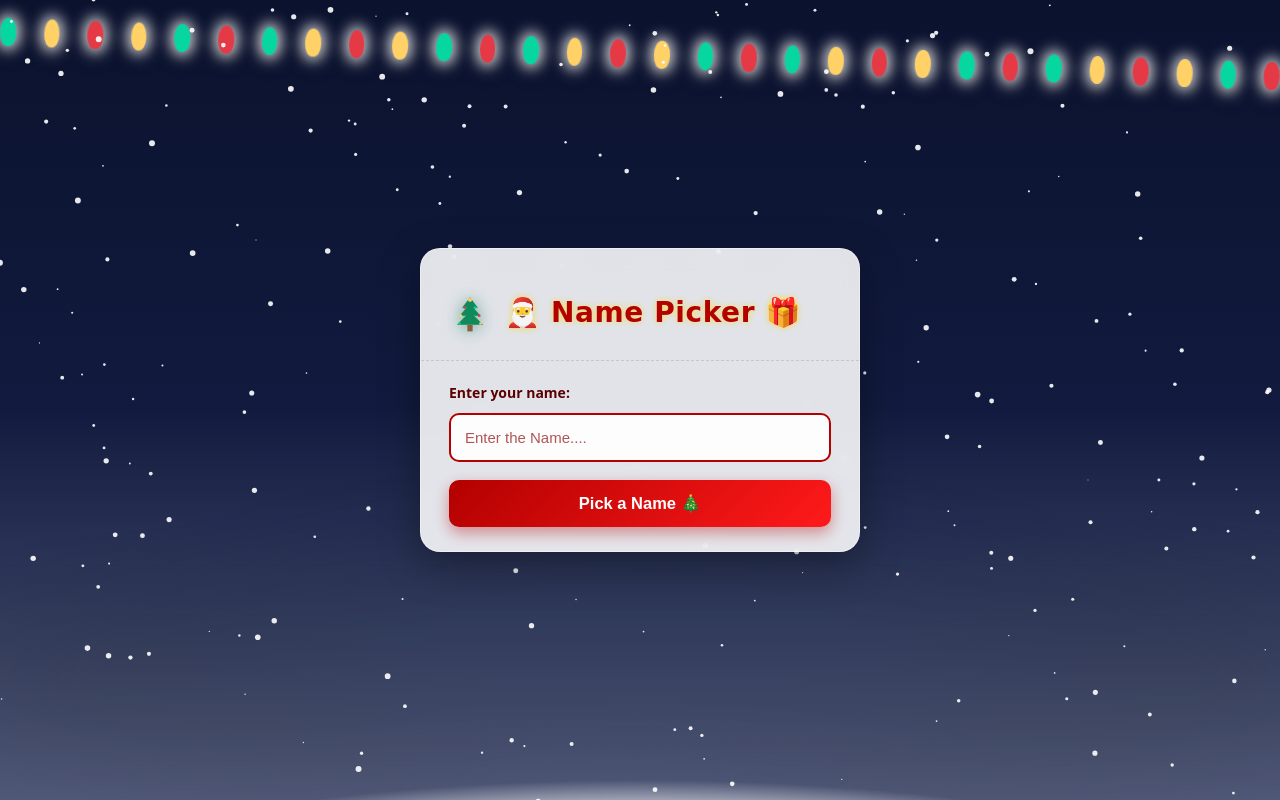
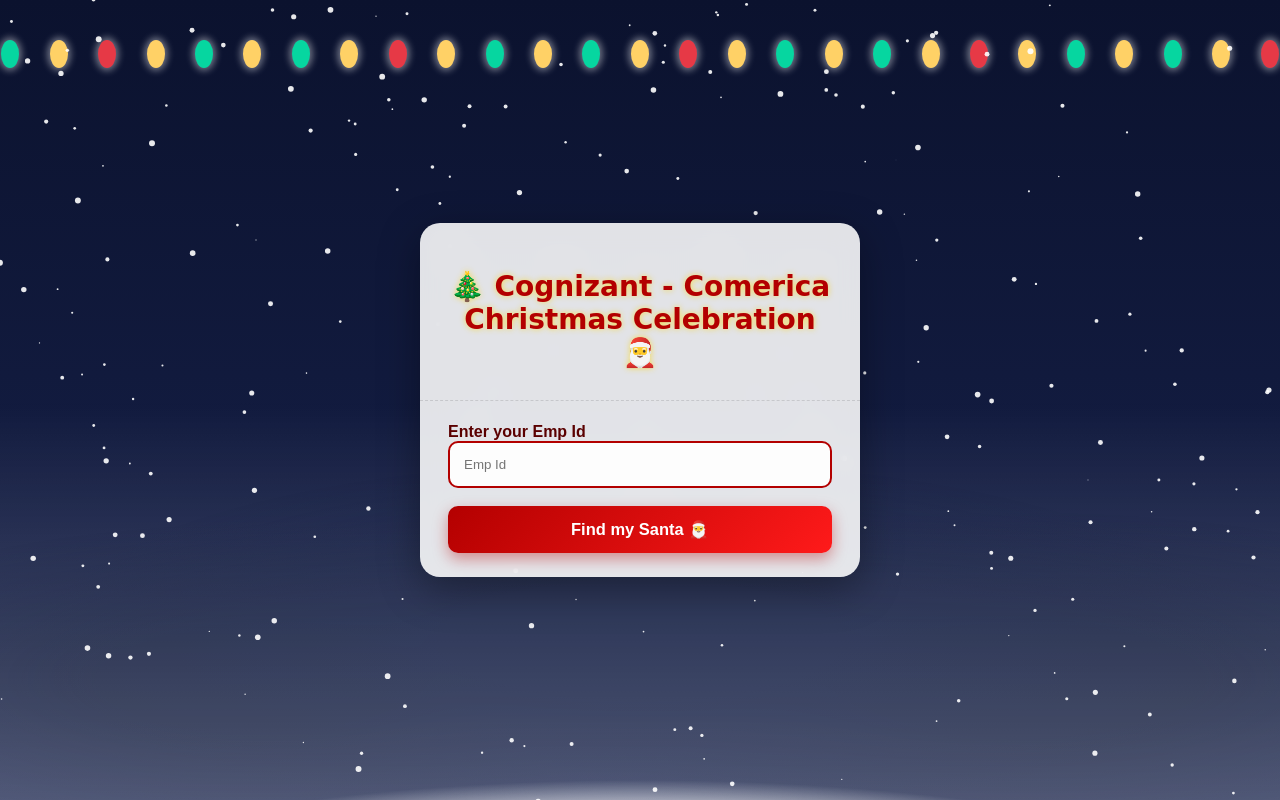
Before and after one commit to Abhiram911/Random_picker_Py, a Flask app: page / in a window 1280 px wide. Run offline with Flask 3, Linux system fonts and the light colour scheme.

Commit message:
Init commit

```diff
--- a/app.py
+++ b/app.py
@@ -85,7 +85,7 @@
         # ✅ Already assigned?
         if emp_id in assigned:
             receiver_name = employees[assigned[emp_id]]
-            result = f"You have already drawn: {receiver_name}"
+            result = f"You have already drawn"
             return render_template("index.html", result=result)
 
         # ✅ Find available receivers
--- a/templates/index.html
+++ b/templates/index.html
@@ -1,40 +1,37 @@
-
 <!DOCTYPE html>
 <html lang="en">
 <head>
   <meta charset="UTF-8" />
   <meta name="viewport" content="width=device-width, initial-scale=1" />
-  <title>🎅 Name Picker</title>
+  <title>🎄 Cognizant × Comerica Christmas Celebration 🎅</title>
 
-  <!-- Google Font -->
   <style>
     :root{
       --bg1: #0b122e;
       --bg2: #18234e;
-      --accent: #e63946;     /* festive red */
-      --gold: #ffd166;       /* warm gold */
-      --mint: #06d6a0;       /* ornament green */
+      --accent: #e63946;
+      --gold: #ffd166;
+      --mint: #06d6a0;
       --white: #ffffff;
-      --glass: rgba(255,255,255,0.12);
-      --glass-strong: rgba(255,255,255,0.2);
       --shadow: rgba(0,0,0,0.35);
       --card-bg: rgba(255,255,255,0.88);
     }
+
     * { box-sizing: border-box }
     html, body { height: 100%; }
     body {
       margin: 0;
-      overflow: hidden; /* immersive scene */
-      font-family: 'Poppins', system-ui, -apple-system, Segoe UI, Roboto, Arial, sans-serif;
+      overflow: hidden;
+      font-family: 'Poppins', sans-serif;
       color: var(--white);
       background: linear-gradient(180deg, var(--bg1), var(--bg2));
     }
 
-    /* Parallax scene */
+    /* Parallax */
     .scene { position: fixed; inset: 0; perspective: 1000px; }
-    .layer { position: absolute; inset: 0; background-size: cover; background-position: center; will-change: transform; }
+    .layer { position: absolute; inset: 0; background-size: cover; background-position: center; }
 
-    /* Starry sky */
+    /* Stars */
     .stars::before, .stars::after {
       content: ""; position: absolute; inset: 0;
       background-image:
@@ -44,11 +41,10 @@
         radial-gradient(1.8px 1.8px at 85% 60%, #fff8, transparent 50%),
         radial-gradient(1.2px 1.2px at 15% 75%, #fff8, transparent 50%);
       animation: twinkle 6s linear infinite;
-      opacity: 0.8;
     }
     @keyframes twinkle { 0%,100%{ opacity:0.7 } 50%{ opacity:1 } }
 
-    /* Distant mountains silhouette */
+    /* Mountains */
     .mountains {
       background:
         radial-gradient(1000px 300px at 50% 80%, #0f1a3f 20%, transparent 60%),
@@ -58,200 +54,183 @@
       opacity: 0.7;
     }
 
-    /* Foreground snowy ground */
+    /* Snow ground */
     .snow-ground {
       background:
         linear-gradient(to top, rgba(255,255,255,0.25), transparent 50%),
         radial-gradient(1200px 300px at 50% 120%, #fff 45%, transparent 60%);
-      transform: translateZ(0);
     }
 
-    /* Garland lights across top */
-    .garland { position: absolute; top: 0; left: 0; width: 100%; height: 120px; pointer-events: none; }
-    .bulbs { position: absolute; top: 40px; left: 0; width: 100%; display: flex; justify-content: space-around; gap: 28px; transform: rotate(2deg); filter: drop-shadow(0 4px 6px var(--shadow)); }
-    .bulb { width: 18px; height: 28px; border-radius: 50% 50% 46% 46%; background: var(--gold); animation: glow 1.8s ease-in-out infinite; }
+    /* Garland */
+    .garland { position: absolute; top: 0; width: 100%; height: 120px; }
+    .bulbs { position: absolute; top: 40px; width: 100%; display: flex; justify-content: space-around; gap: 28px; }
+    .bulb { width: 18px; height: 28px; border-radius: 50%; animation: glow 1.8s infinite; }
     .bulb:nth-child(odd){ background: var(--mint) }
     .bulb:nth-child(3n){ background: var(--accent) }
-    @keyframes glow { 0%,100% { box-shadow: 0 0 0px rgba(255,255,255,0.0) } 50% { box-shadow: 0 0 18px 6px currentColor } }
+    .bulb:nth-child(2n){ background: var(--gold) }
+    @keyframes glow { 50% { box-shadow: 0 0 18px 6px currentColor } }
 
-    /* Santa sleigh animation */
-    .santa {    position: absolute;
+    /* Santa */
+    .santa {
+      position: absolute;
       top: 10%;
       left: -25%;
       width: 260px;
-    height: auto;
-
-    animation: flySanta 18s ease-in-out infinite,
-               santaFloat 3.5s ease-in-out infinite;
-    opacity: 0.95;
-
+      animation: flySanta 18s ease-in-out infinite, santaFloat 3.5s ease-in-out infinite;
       filter: drop-shadow(0 8px 12px rgba(0,0,0,0.4));
-    transform-origin: center;}
-    @keyframes fly {
-      0%   { transform: translateX(0) translateY(0) scale(1) }
-      40%  { transform: translateX(60vw) translateY(-5vh) scale(1.05) }
-      70%  { transform: translateX(110vw) translateY(3vh) scale(0.95) }
-      100% { transform: translateX(140vw) translateY(-2vh) scale(1) }
     }
 
-    /* Snowfall canvas */
+    @keyframes flySanta {
+      0% { transform: translateX(0) translateY(0) scale(1) rotate(-2deg); opacity: 0; }
+      10% { opacity: 1; }
+      30% { transform: translateX(40vw) translateY(-6vh) scale(1.05) rotate(2deg); }
+      55% { transform: translateX(85vw) translateY(2vh) scale(0.98) rotate(-1deg); }
+      80% { transform: translateX(120vw) translateY(-3vh) scale(1.03) rotate(1deg); }
+      100% { transform: translateX(150vw) translateY(0) scale(1); opacity: 0; }
+    }
+
+    @keyframes santaFloat {
+      0% { transform: translateY(0); }
+      50% { transform: translateY(-10px); }
+      100% { transform: translateY(0); }
+    }
+
+    /* Snow Canvas */
     #snow { position: fixed; inset: 0; pointer-events: none; }
 
-    /* Centered container */
+    /* Card */
     .container { position: relative; z-index: 10; min-height: 100vh; display: grid; place-items: center; padding: 24px; }
 
-    /* Frosted glass card (your Name Picker) */
     .card {
       width: 100%; max-width: 440px;
       background: var(--card-bg);
       color: #291313;
-      border: 1px solid rgba(255,255,255,0.4);
-      backdrop-filter: blur(12px) saturate(130%);
       border-radius: 20px;
       box-shadow: 0 12px 40px var(--shadow);
-      overflow: hidden;
+      backdrop-filter: blur(12px);
       animation: fadeIn 0.8s ease-out;
     }
+
     .card-header {
       padding: 28px 28px 12px;
       display: flex; align-items: center; gap: 14px;
       border-bottom: 1px dashed rgba(0,0,0,0.12);
     }
-    .tree {
-      width: 42px; height: 42px; position: relative;
-      filter: drop-shadow(0 2px 4px #0002);
-      animation: treeGlow 2.4s ease-in-out infinite;
-    }
-    @keyframes treeGlow { 0%,100%{ filter: drop-shadow(0 2px 4px #0002) } 50%{ filter: drop-shadow(0 0 12px #0f8a5b) } }
+
     .title {
       font-family: 'Snowburst One', cursive;
-      font-size: 28px; letter-spacing: 0.6px;
+      font-size: 28px;
+      text-align: center;
+      width: 100%;
       color: #b30000;
-      text-shadow: 0 0 6px rgba(255, 215, 0, 0.65);
+      text-shadow: 0 0 6px rgba(255,215,0,0.65);
     }
 
     .card-body { padding: 22px 28px 24px; }
-    label {
-      font-weight: 600; color: #5a0000; display: block; text-align: left;
-      margin-bottom: 6px; font-size: 14px;
+
+    label { font-weight: 600; color: #5a0000; margin-bottom: 6px; }
+
+    .input {
+      width: 100%; padding: 14px;
+      border: 2px solid #b30000; border-radius: 10px;
+      background: rgba(255,255,255,0.95);
+      transition: 0.25s;
     }
-    .input {
-      width: 100%; padding: 14px; margin-top: 5px;
-      border: 2px solid #b30000; border-radius: 10px; font-size: 15px; outline: none;
-      transition: 0.25s; background: rgba(255,255,255,0.95); color: #1a1a1a;
-    }
-    .input::placeholder { color: #8b0000aa; }
+
     .input:focus {
       border-color: #ff4d4d;
-      box-shadow: 0 0 10px rgba(255, 0, 0, 0.35);
+      box-shadow: 0 0 10px rgba(255,0,0,0.35);
       transform: scale(1.02);
     }
 
     .btn {
       margin-top: 18px; padding: 14px; width: 100%;
       background: linear-gradient(135deg, #b30000, #ff1a1a);
-      color: #fff; border: none; border-radius: 10px; font-size: 16.5px;
-      cursor: pointer; transition: 0.25s; font-weight: 700;
-      box-shadow: 0 6px 15px rgba(179, 0, 0, 0.4);
+      color: #fff; border: none; border-radius: 10px;
+      font-size: 16.5px; font-weight: 700;
+      cursor: pointer; transition: 0.25s;
+      box-shadow: 0 6px 15px rgba(179,0,0,0.4);
     }
+
     .btn:hover {
       background: linear-gradient(135deg, #ff1a1a, #b30000);
       transform: translateY(-3px);
-      box-shadow: 0 10px 20px rgba(179, 0, 0, 0.5);
+      box-shadow: 0 10px 20px rgba(179,0,0,0.5);
     }
 
     .msg, .result {
-      margin-top: 18px; padding: 12px; border-radius: 10px; font-weight: 600;
+      margin-top: 18px; padding: 12px;
+      border-radius: 10px; font-weight: 600;
       animation: fadeIn 0.5s ease-out;
     }
-    .msg {
-      color: #b71c1c; background: #ffebee; border-left: 5px solid #b71c1c;
-    }
-    .result {
-      color: #1b5e20; background: #e8f5e9; border-left: 5px solid #1b5e20;
-    }
 
-    /* Decorative emoji above card */
+    .msg { background: #ffebee; color: #b71c1c; border-left: 5px solid #b71c1c; }
+    .result { background: #e8f5e9; color: #1b5e20; border-left: 5px solid #1b5e20; }
 
-    /* Fade-in animation */
     @keyframes fadeIn { from { opacity: 0; transform: translateY(20px) } to { opacity: 1; transform: translateY(0) } }
-
-    /* Responsive tweaks */
-    @media (max-width: 480px){
-      .title { font-size: 24px }
-      .card { max-width: 360px }
-    }
   </style>
 </head>
+
 <body>
 
   <!-- Parallax Scene -->
   <div class="scene">
-    <div class="layer stars" style="transform: translateZ(-300px) scale(1.3);"></div>
+    <div class="layer stars"></div>
     <div class="layer mountains"></div>
     <div class="layer snow-ground"></div>
+
+    <!-- Garland -->
     <div class="garland">
       <div class="bulbs">
-        <!-- Garland bulbs -->
-        <span class="bulb"></span><span class="bulb"></span><span class="bulb"></span><span class="bulb"></span><span class="bulb"></span>
-        <span class="bulb"></span><span class="bulb"></span><span class="bulb"></span><span class="bulb"></span><span class="bulb"></span>
-        <span class="bulb"></span><span class="bulb"></span><span class="bulb"></span><span class="bulb"></span><span class="bulb"></span>
-        <span class="bulb"></span><span class="bulb"></span><span class="bulb"></span><span class="bulb"></span><span class="bulb"></span>
-        <span class="bulb"></span><span class="bulb"></span><span class="bulb"></span><span class="bulb"></span><span class="bulb"></span>
-        <span class="bulb"></span><span class="bulb"></span><span class="bulb"></span><span class="bulb"></span><span class="bulb"></span>
+        <!-- 30 bulbs -->
+        <span class="bulb"></span><span class="bulb"></span><span class="bulb"></span>
+        <span class="bulb"></span><span class="bulb"></span><span class="bulb"></span>
+        <span class="bulb"></span><span class="bulb"></span><span class="bulb"></span>
+        <span class="bulb"></span><span class="bulb"></span><span class="bulb"></span>
+        <span class="bulb"></span><span class="bulb"></span><span class="bulb"></span>
+        <span class="bulb"></span><span class="bulb"></span><span class="bulb"></span>
+        <span class="bulb"></span><span class="bulb"></span><span class="bulb"></span>
+        <span class="bulb"></span><span class="bulb"></span><span class="bulb"></span>
+        <span class="bulb"></span><span class="bulb"></span><span class="bulb"></span>
       </div>
     </div>
 
-    <!-- Santa Sleigh SVG -->
-    <svg class="santa" viewBox="0 0 300 160" aria-hidden="true">
-      <!-- Sleigh -->
+    <!-- Santa -->
+    <svg class="santa" viewBox="0 0 300 160">
       <path d="M60 110 C80 100, 140 100, 160 110 L180 120 C200 130, 240 130, 260 120"
             fill="none" stroke="#b3252b" stroke-width="8" stroke-linecap="round" />
       <rect x="120" y="70" width="70" height="40" rx="8" fill="#b3252b" />
       <circle cx="185" cy="85" r="6" fill="#ffd166"></circle>
-      <!-- Reindeers -->
+
       <g fill="#8b5e3c">
         <ellipse cx="40" cy="90" rx="22" ry="12"></ellipse>
         <rect x="58" y="85" width="10" height="6" rx="2"></rect>
         <path d="M25 70 Q35 65, 40 70 Q45 65, 55 70" stroke="#cfa16e" stroke-width="3" fill="none" />
+
         <ellipse cx="0" cy="80" rx="22" ry="12"></ellipse>
         <rect x="18" y="75" width="10" height="6" rx="2"></rect>
         <path d="M-15 60 Q-5 55, 0 60 Q5 55, 15 60" stroke="#cfa16e" stroke-width="3" fill="none" />
       </g>
-      <!-- Rope -->
+
       <path d="M120 90 C90 95, 50 94, 20 92" stroke="#ffd166" stroke-width="3" fill="none" stroke-linecap="round"/>
     </svg>
   </div>
 
-  <!-- Snowfall Canvas -->
+  <!-- Snow Canvas -->
   <canvas id="snow"></canvas>
 
-  <!-- Name Picker Card -->
+  <!-- Card -->
   <div class="container">
-    <div class="card" role="form" aria-labelledby="title">
+    <div class="card">
       <div class="card-header">
-        <!-- Minimal CSS Tree -->
-        <svg class="tree" viewBox="0 0 64 64" aria-hidden="true">
-          <polygon points="32,8 20,24 44,24" fill="#0f8a5b"/>
-          <polygon points="32,18 16,36 48,36" fill="#0f8a5b"/>
-          <polygon points="32,30 12,50 52,50" fill="#0f8a5b"/>
-          <rect x="28" y="50" width="8" height="10" fill="#8b5e3c"/>
-          <circle cx="32" cy="12" r="3" fill="#ffd166"/>
-          <circle cx="24" cy="24" r="2" fill="#e63946"/>
-          <circle cx="40" cy="24" r="2" fill="#06d6a0"/>
-          <circle cx="18" cy="36" r="2" fill="#ffd166"/>
-          <circle cx="46" cy="36" r="2" fill="#e63946"/>
-          <circle cx="16" cy="48" r="2" fill="#06d6a0"/>
-          <circle cx="48" cy="48" r="2" fill="#ffd166"/>
-        </svg>
-        <h1 id="title" class="title">🎅 Name Picker 🎁</h1>
+        <h1 id="title" class="title">🎄 Cognizant - Comerica Christmas Celebration 🎅</h1>
       </div>
 
       <div class="card-body">
         <form method="POST">
-          <label for="username">Enter your name:</label>
-          <input id="username" class="input" type="text" name="username" placeholder="Enter the Name...." required />
-          <button class="btn" type="submit">Pick a Name 🎄</button>
+          <label for="username">Enter your Emp Id</label>
+          <input id="username" class="input" type="text" name="username" placeholder="Emp Id" required />
+          <button class="btn" type="submit">Find my Santa 🎅</button>
         </form>
 
         {% if message %}
@@ -265,27 +244,9 @@
     </div>
   </div>
 
-  <!-- Optional: audio toggle (hook up your audio URL if needed) -->
-  <!--<button class="audio-toggle" id="audioToggle" aria-pressed="true" style="
-      position: fixed; right: 16px; bottom: 16px; z-index: 20;
-      background: var(--glass-strong); border: 1px solid rgba(255,255,255,0.25);
-      backdrop-filter: blur(10px); border-radius: 999px; padding: 10px 14px;
-      display: inline-flex; align-items: center; gap: 8px; cursor: pointer;
-      box-shadow: 0 8px 24px var(--shadow); color: #fff; font-size: 14px;">
-    <svg viewBox="0 0 24 24" fill="none" stroke="currentColor" width="18" height="18">
-      <path d="M3 10v4h4l5 5V5L7 10H3z" stroke-width="2" stroke-linecap="round" stroke-linejoin="round"/>
-      <path d="M14 10.5a4.5 4.5 0 010 3" stroke-width="2" />
-      <path d="M14 7a8 8 0 010 10" stroke-width="2" />
-    </svg>
-
-  </button>-->
-  <audio id="bgm" loop muted>
-    <!-- Set your festive track URL below (must be CORS-accessible if served from another domain) -->
-    <!-- https://your-cdn.example/christmas.mp3 -->
-  </audio>
-
+  <!-- Scripts -->
   <script>
-    // Parallax mouse movement
+    // Parallax
     (function(){
       const layers = document.querySelectorAll('.layer');
       const factor = [0.02, 0.04, 0.06];
@@ -293,13 +254,13 @@
         const x = (e.clientX / window.innerWidth) - 0.5;
         const y = (e.clientY / window.innerHeight) - 0.5;
         layers.forEach((layer, i) => {
-          const depth = i < factor.length ? factor[i] : 0.02;
+          const depth = factor[i] || 0.02;
           layer.style.transform = `translate3d(${x * depth * -60}px, ${y * depth * -40}px, 0)`;
         });
-      }, { passive: true });
+      });
     })();
 
-    // Snowfall on Canvas
+    // Snowfall
     (function(){
       const canvas = document.getElementById('snow');
       const ctx = canvas.getContext('2d');
@@ -316,6 +277,7 @@
           v: Math.random()*0.7 + 0.3
         }));
       }
+
       function draw(){
         ctx.clearRect(0,0,w,h);
         ctx.fillStyle = 'rgba(255,255,255,0.9)';
@@ -330,30 +292,33 @@
         }
         requestAnimationFrame(draw);
       }
+
       window.addEventListener('resize', resize);
-      resize(); draw();
+      resize();
+      draw();
     })();
 
-    // Audio toggle control (optional)
+    // Audio toggle (optional)
     (function(){
       const audio = document.getElementById('bgm');
       const btn = document.getElementById('audioToggle');
       const label = document.getElementById('audioLabel');
+
+      if(btn){
         btn.addEventListener('click', () => {
           audio.muted = !audio.muted;
           label.textContent = audio.muted ? 'Unmute' : 'Mute';
           btn.setAttribute('aria-pressed', audio.muted ? 'true' : 'false');
 
-        if(!audio.src){
-          // Assign your audio URL if needed
-          // audio.src = 'https://your-cdn.example/christmas.mp3';
-        }
           if(!audio.paused && audio.muted){
             audio.pause();
           } else {
             audio.play().catch(() => {});
           }
         });
+      }
     })();
   </script>
+
 </body>
+</html>
```
Also changed, not shown: employees.csv (+1 -20 lines). Lines whose indentation alone changed are shown as unchanged.
